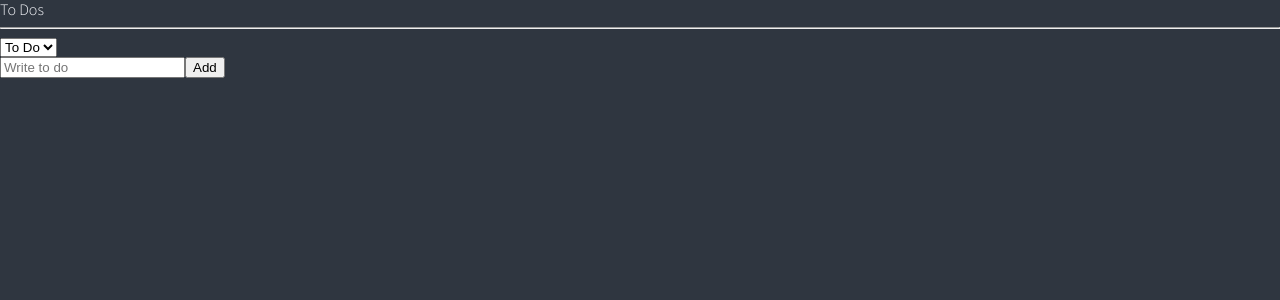
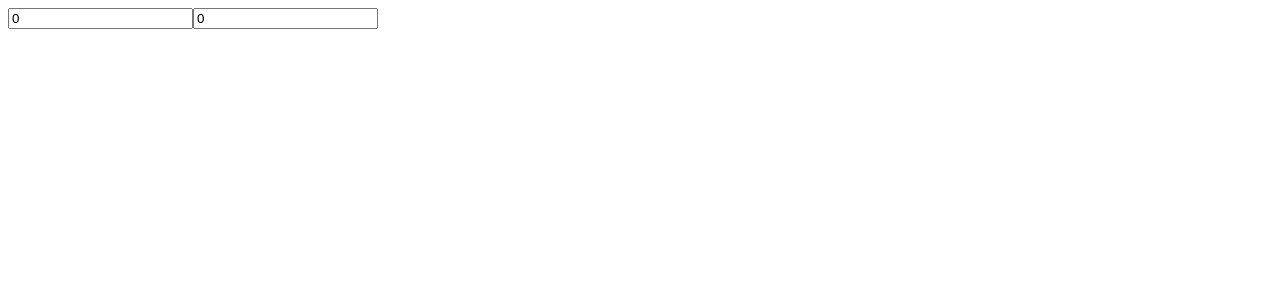
Before and after one commit to KrillM/rm, a React (Create React App) app: page / in a window 1280 px wide. Shown: the top 300 px of the page. Built offline with nearby package versions, Linux system fonts and the light colour scheme.

Commit message:
recoil selector - set

```diff
--- a/src/App.tsx
+++ b/src/App.tsx
@@ -1,4 +1,4 @@
-import TheComponents from "./C_StateManagement/TheFinalComponents";
+import TheComponents from "./D_StateManagement/TheFinalComponents";
 
 function App() {
   return (
--- /dev/null
+++ b/src/D_StateManagement/SetApp.tsx
@@ -0,0 +1,31 @@
+import { useRecoilState, useRecoilValue } from "recoil"
+import { hourSelector, minuteState } from "./atoms";
+import React from "react";
+
+export default function SetApp(){
+    const [minutes, setMinutes] = useRecoilState(minuteState);
+    const [hours, setHours] = useRecoilState(hourSelector);
+    const onMinutesChange = (event:React.FormEvent<HTMLInputElement>)=> {
+        setMinutes(+event.currentTarget.value);
+    }
+    const onHoursChange = (event:React.FormEvent<HTMLInputElement>)=> {
+        setHours(+event.currentTarget.value);
+    }
+
+    return (
+        <>
+            <input
+                value={minutes}
+                onChange={onMinutesChange}
+                type="number"
+                placeholder="Minutes"
+            />
+            <input
+                onChange={onHoursChange}
+                value={hours}
+                type="number"
+                placeholder="Hours"
+            />
+        </>
+    )
+}
--- /dev/null
+++ b/src/D_StateManagement/TheFinalComponents.js
@@ -0,0 +1,95 @@
+import { createGlobalStyle } from "styled-components";
+import {ReactQueryDevtools} from "react-query/devtools";
+import { ThemeProvider } from 'styled-components';
+import { theme } from "./theme";
+import SetApp from "./SetApp";
+
+const GlobalStyle = createGlobalStyle`
+    @import url('https://fonts.googleapis.com/css2?family=Source+Sans+Pro:wght@300;400&display=swap');
+    html, body, div, span, applet, object, iframe,
+    h1, h2, h3, h4, h5, h6, p, blockquote, pre,
+    a, abbr, acronym, address, big, cite, code,
+    del, dfn, em, img, ins, kbd, q, s, samp,
+    small, strike, strong, sub, sup, tt, var,
+    b, u, i, center,
+    dl, dt, dd, menu, ol, ul, li,
+    fieldset, form, label, legend,
+    table, caption, tbody, tfoot, thead, tr, th, td,
+    article, aside, canvas, details, embed,
+    figure, figcaption, footer, header, hgroup,
+    main, menu, nav, output, ruby, section, summary,
+    time, mark, audio, video {
+        margin: 0;
+        padding: 0;
+        border: 0;
+        font-size: 100%;
+        font: inherit;
+        vertical-align: baseline;
+    }
+
+    /* HTML5 display-role reset for older browsers */
+    article, aside, details, figcaption, figure,
+    footer, header, hgroup, main, menu, nav, section {
+        display: block;
+    }
+
+    /* HTML5 hidden-attribute fix for newer browsers */
+    *[hidden] {
+        display: none;
+    }
+
+    body {
+        line-height: 1;
+    }
+
+    menu, ol, ul {
+        list-style: none;
+    }
+
+    blockquote, q {
+        quotes: none;
+    }
+
+    blockquote:before, blockquote:after,
+
+    q:before, q:after {
+        content: '';
+        content: none;
+    }
+
+    table {
+        border-collapse: collapse;
+        border-spacing: 0;
+    }
+
+    * {
+        box-sizing: border-box;
+    }
+
+    body {
+        font-weight: 300;
+        font-family: 'Source Sans Pro', sans-serif;
+        background-color:${(props) => props.theme.bgColor};
+        color:${(props) => props.theme.textColor};
+        line-height:1.2;
+    }
+
+    a {
+        text-decoration:none;
+    }
+`;
+
+const TheComponents = () => {
+
+    return(
+        <>
+        <ThemeProvider theme={theme}>
+            <SetApp />
+            {/* 코드 동작 상황을 알 수 있다. */}
+            <ReactQueryDevtools initialIsOpen={false}/>
+        </ThemeProvider>
+        </>
+    )
+}
+
+export default TheComponents;
--- /dev/null
+++ b/src/D_StateManagement/atoms.tsx
@@ -0,0 +1,19 @@
+import { atom, selector } from "recoil";
+
+export const minuteState = atom({
+    key:"minutes",
+    default: 0
+})
+
+export const hourSelector = selector<number>({
+    key: "hours",
+    // get, set 둘다 selector의 내장 함수다
+    get: ({ get }) => {
+        const minutes = get(minuteState);
+        return minutes/60;
+    },
+    set: ({ set }, newValue) => {
+        const minutes = Number(newValue) * 60;
+        set(minuteState, minutes);
+    }
+})
--- /dev/null
+++ b/src/D_StateManagement/theme.ts
@@ -0,0 +1,7 @@
+import { DefaultTheme } from "styled-components";
+
+export const theme: DefaultTheme = {
+    bgColor:"#2f3640",
+    textColor:"#f5f6fa",
+    accentColor:"#9c88ff"
+}
```
